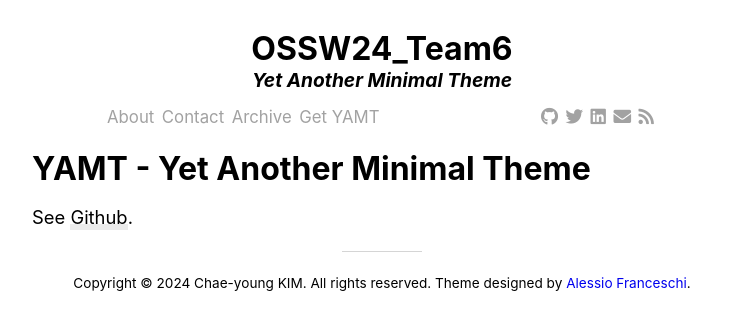
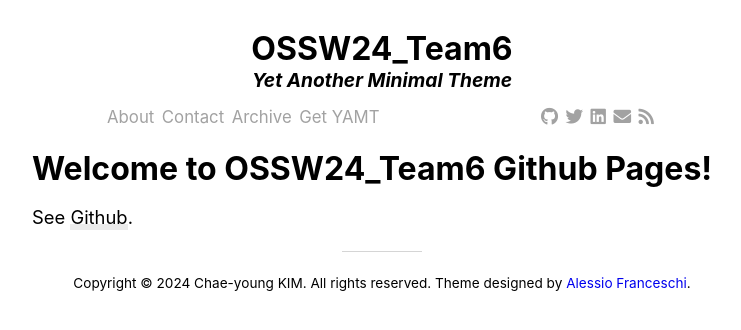
Before and after one commit to yoooousir/OSSW24_Team6, a Jekyll site: the page built from about.md, in a window 1280 px wide. Shown: the top 330 px of the page, without its empty margins (258-999 px from the left). Built offline with Jekyll 4.4.1, drawn with Linux system fonts in a browser that asks for light colours; nearby versions of some CDN libraries.

Commit message:
about page update

```diff
--- a/about.md
+++ b/about.md
@@ -3,5 +3,5 @@ layout: default
 title: About
 ---
 
-# [YAMT - Yet Another Minimal Theme](https://yamt.netlify.app/)
-See [Github](https://github.com/PandaSekh/Jekyll-YAMT).
+# Welcome to OSSW24_Team6 Github Pages!
+See [Github](https://github.com/yoooousir/OSSW24_Team6.github.io).
```
Also changed, not shown: archive.md (deleted, +0 -4 lines), community.md (added, +4 -0 lines).
